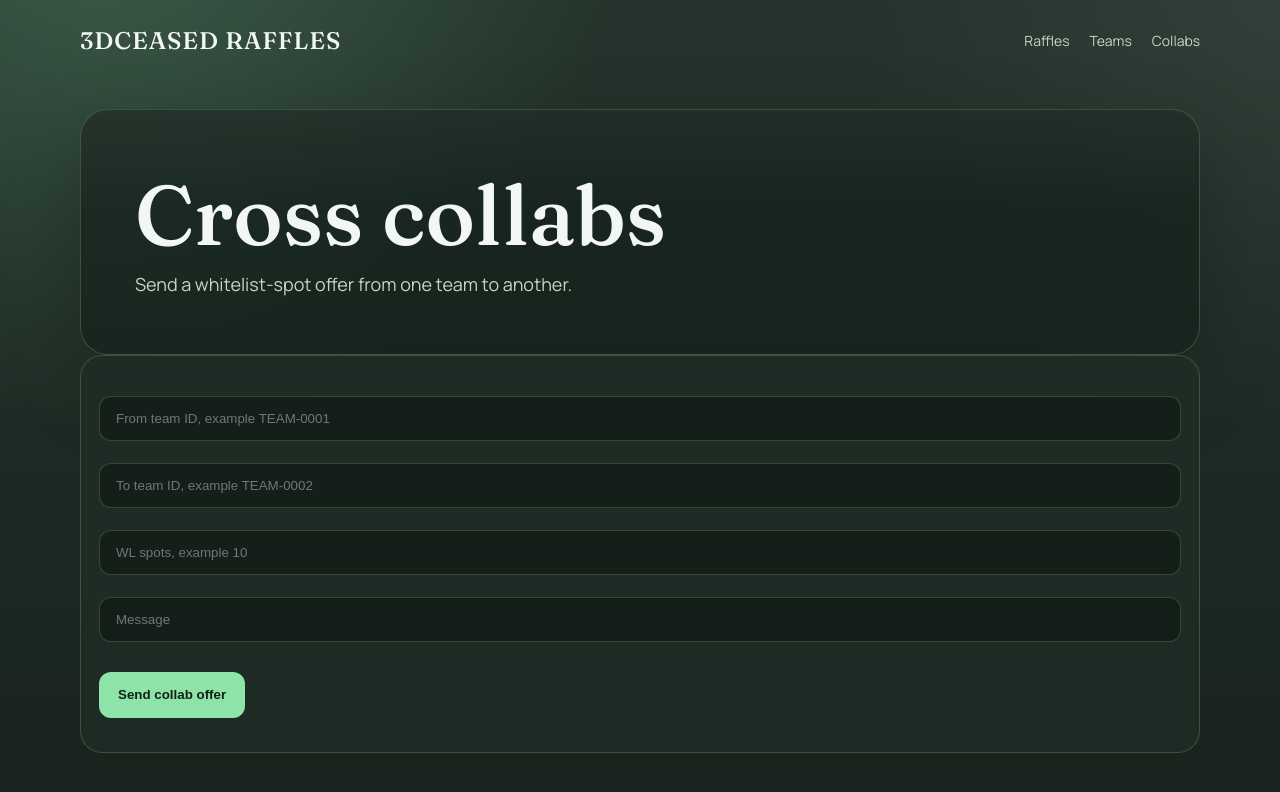
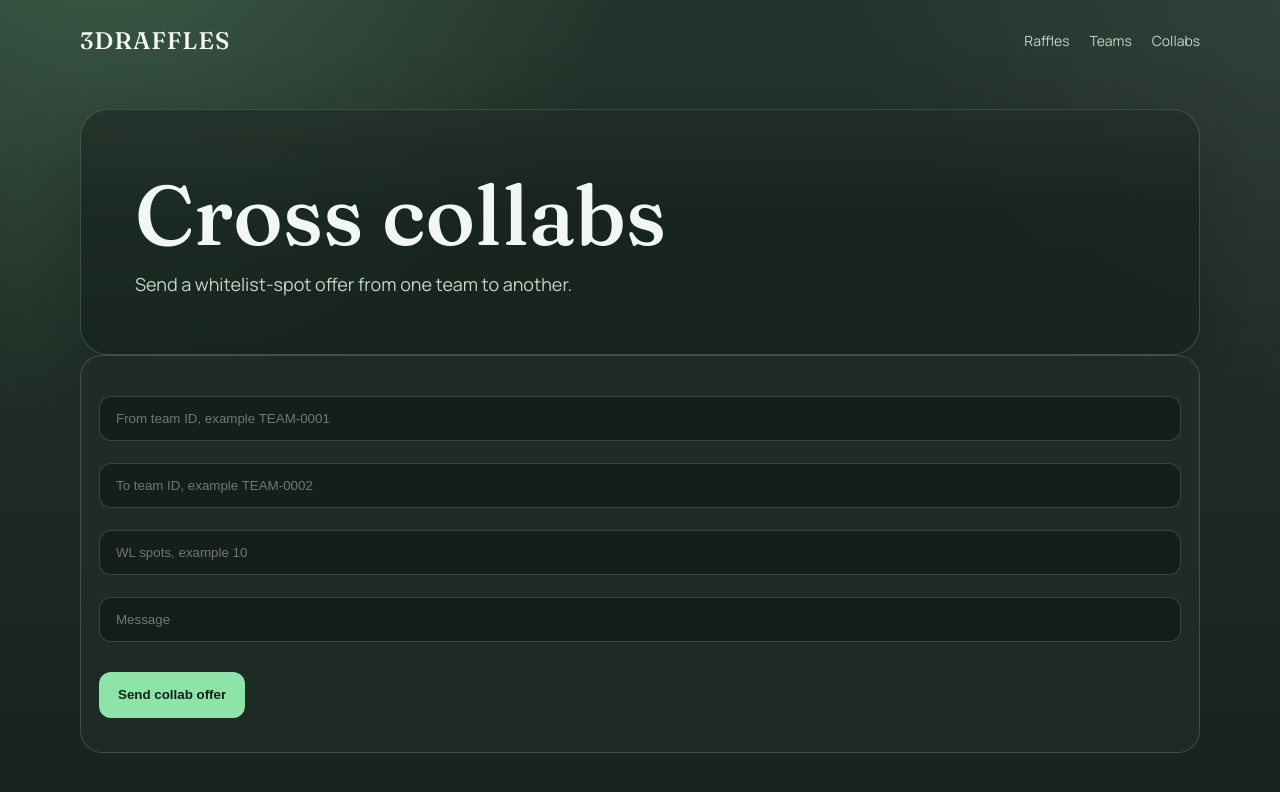
Before and after one commit to funds0002-del/whitelist-raffle-bot, a website: page whitelist-raffle-website/collabs.html in a window 1280 px wide. Drawn offline with Linux system fonts and the light colour scheme; no server answers.

Commit message:
Update collabs.html

```diff
--- a/whitelist-raffle-website/collabs.html
+++ b/whitelist-raffle-website/collabs.html
@@ -9,7 +9,7 @@
 <body>
   <div class="wrap">
     <header>
-      <div class="logo">3DCEASED RAFFLES</div>
+      <div class="logo">3DRAFFLES</div>
       <nav class="nav">
         <a href="index.html">Raffles</a>
         <a href="teams.html">Teams</a>
```
